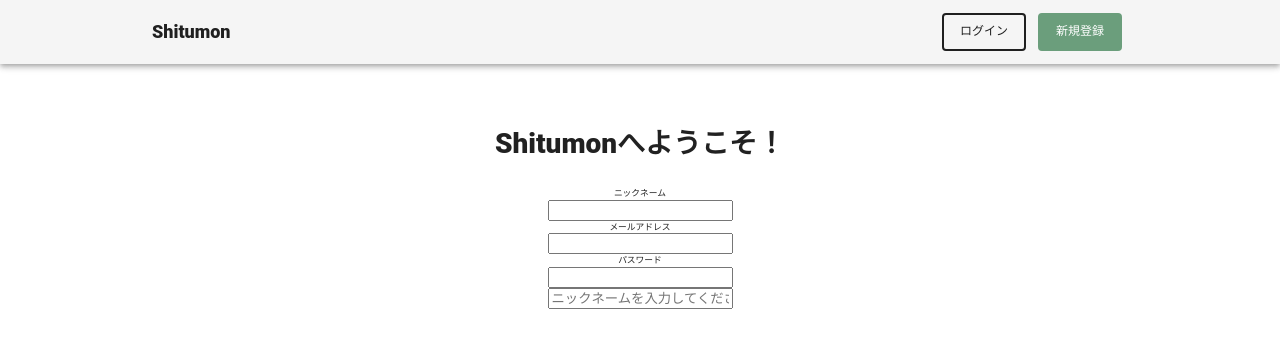
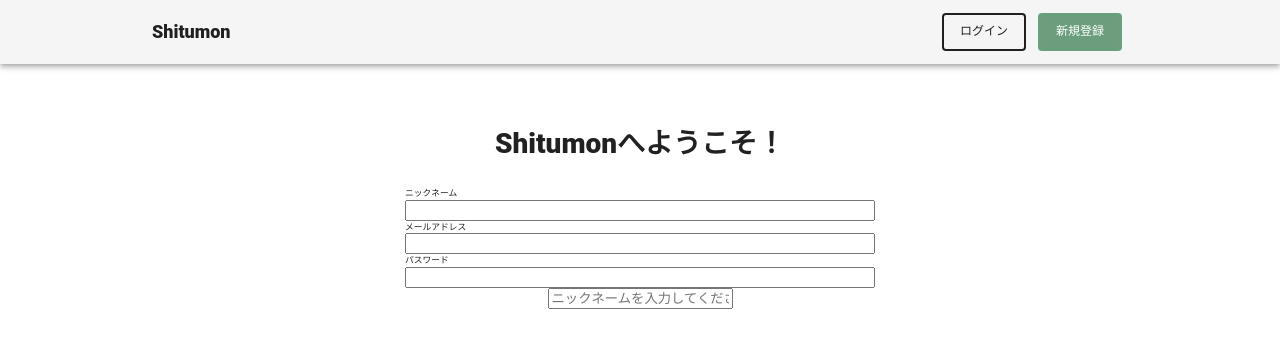
Before and after one commit to j9141997/question_service, a Next.js app: page /auth/register in a window 1280 px wide. Shown: the top 348 px of the page. Built offline with nearby package versions, Linux system fonts and the light colour scheme.

Commit message:
inout css

```diff
--- a/src/components/molecule/InputGroup.tsx
+++ b/src/components/molecule/InputGroup.tsx
@@ -8,9 +8,13 @@ type Props = {
 
 type labelProps = Pick<Props, 'name'>;
 
-const Input = styled.div``
+const Input = styled.div`
+  text-align: left;
+`
 const InputLabel = styled.label``
-const InputField = styled.input``
+const InputField = styled.input`
+  width: 100%;
+`
 
 const InputGroup: FC<Props> = ({ labelName, name }) => (
   <Input>
```
